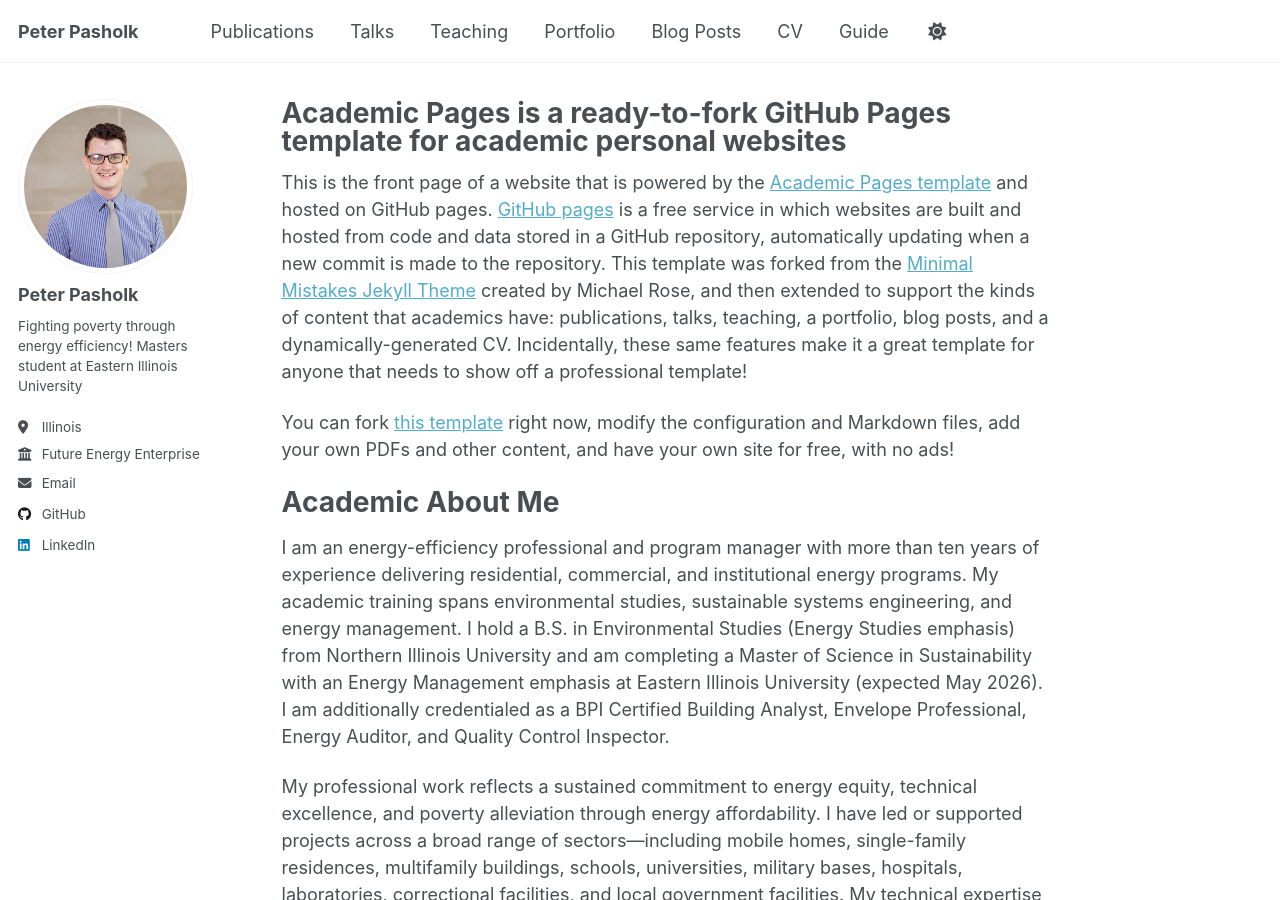
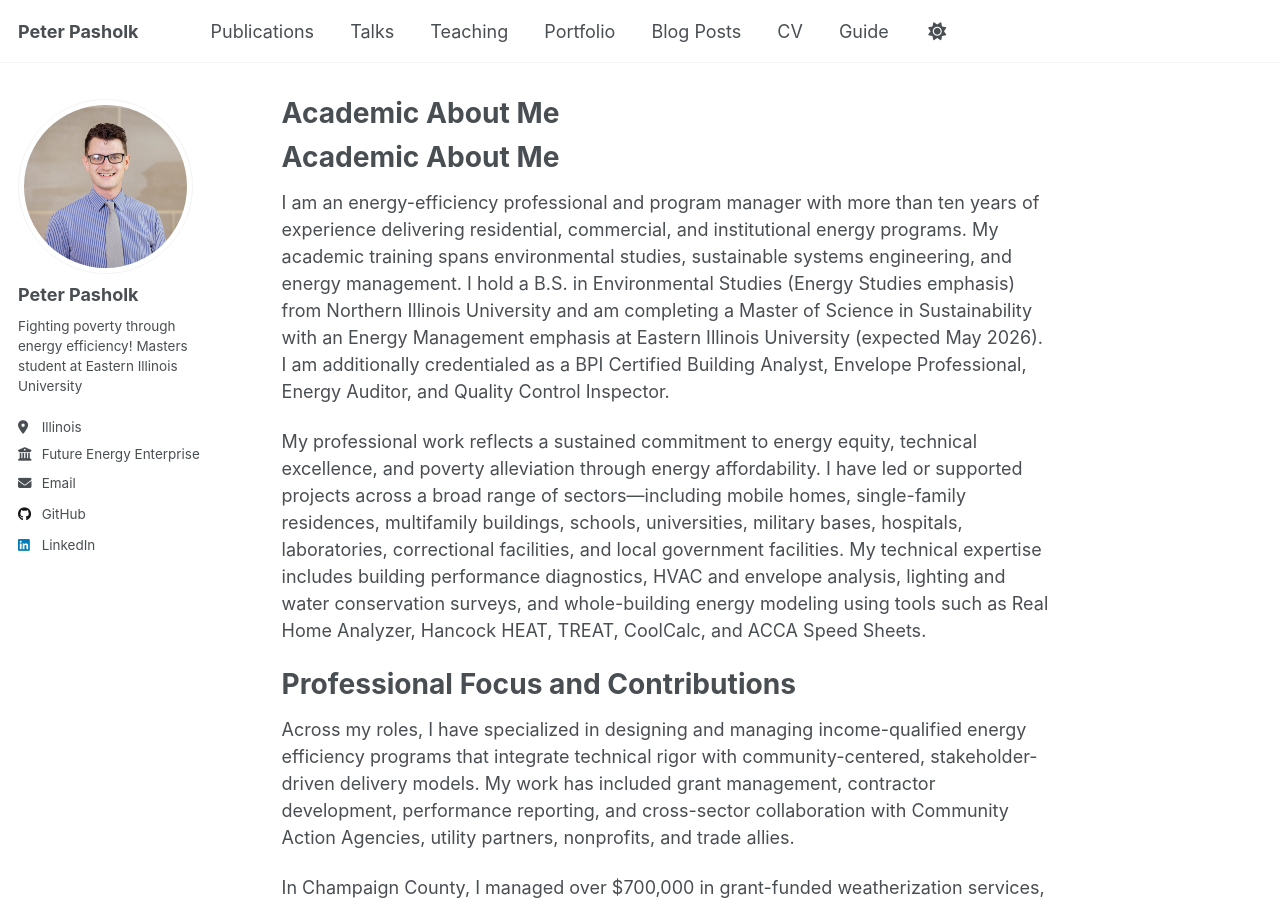
Before and after one commit to ppasholk/ppasholk.github.io, a Jekyll site: the page built from _pages/about.md, in a window 1280 px wide and 900 px high. Built offline with Jekyll 4.4.1, drawn with Linux system fonts in a browser that asks for light colours; a script that is not in the unit is left out.

Commit message:
Update about.md

```diff
--- a/_pages/about.md
+++ b/_pages/about.md
@@ -1,15 +1,12 @@
 ---
 permalink: /
-title: "Academic Pages is a ready-to-fork GitHub Pages template for academic personal websites"
+title: "Academic About Me"
 author_profile: true
 redirect_from:
   - /about/
   - /about.html
 ---
 
-This is the front page of a website that is powered by the [Academic Pages template](https://github.com/academicpages/academicpages.github.io) and hosted on GitHub pages. [GitHub pages](https://pages.github.com) is a free service in which websites are built and hosted from code and data stored in a GitHub repository, automatically updating when a new commit is made to the repository. This template was forked from the [Minimal Mistakes Jekyll Theme](https://mmistakes.github.io/minimal-mistakes/) created by Michael Rose, and then extended to support the kinds of content that academics have: publications, talks, teaching, a portfolio, blog posts, and a dynamically-generated CV. Incidentally, these same features make it a great template for anyone that needs to show off a professional template!
-
- You can fork [this template](https://github.com/academicpages/academicpages.github.io) right now, modify the configuration and Markdown files, add your own PDFs and other content, and have your own site for free, with no ads!
 
 Academic About Me
 ======
```
